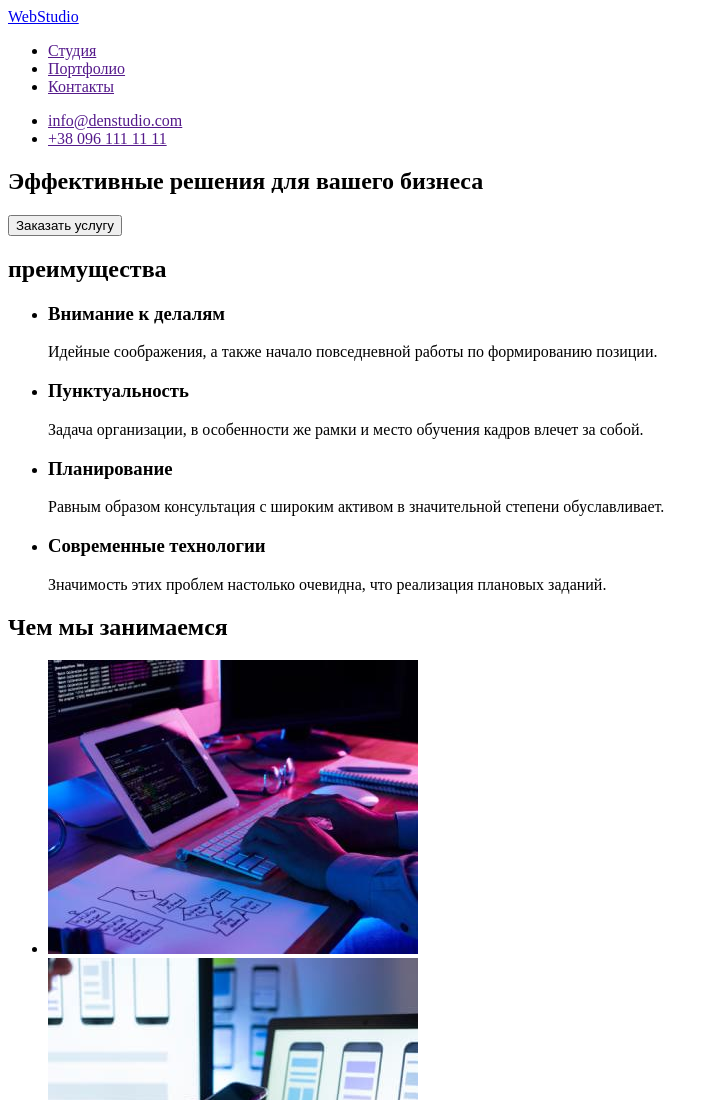
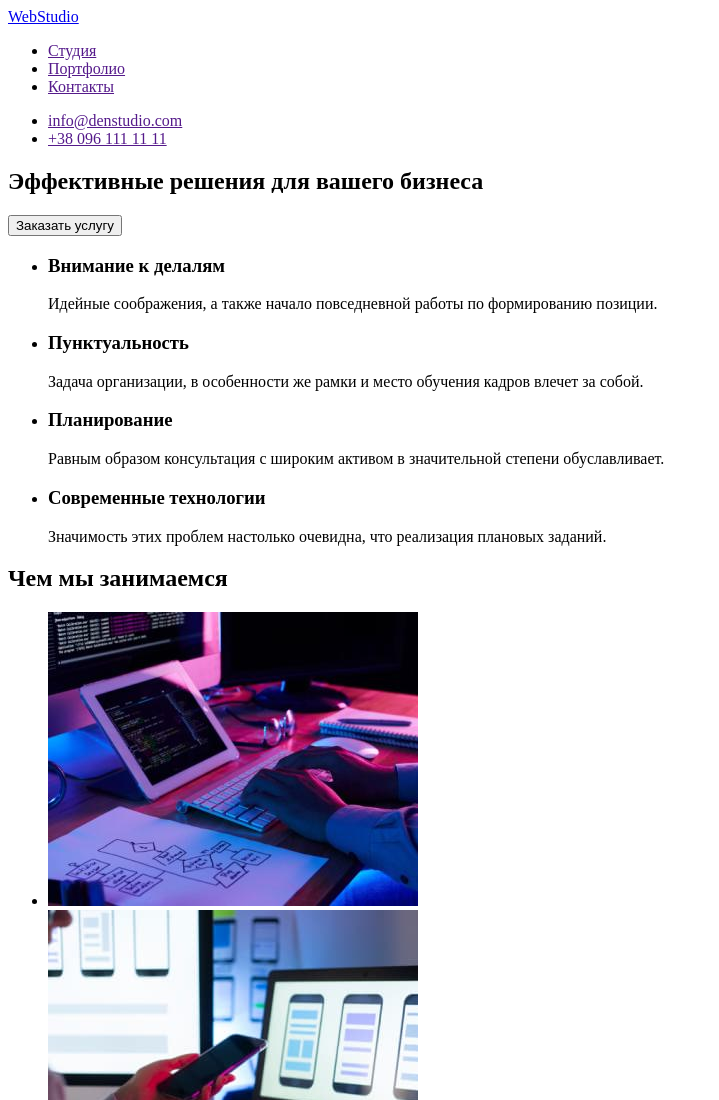
Before and after one commit to 0lenka/goit-markup-hw-01, a plain HTML site: page index.html in a window 1280 px wide. Shown: the top 1100 px of the page, without its empty margins (0-719 px from the left). Drawn offline with Linux system fonts and the light colour scheme.

Commit message:
убирает заголовок секции

```diff
--- a/index.html
+++ b/index.html
@@ -30,7 +30,6 @@
             <button type="button">Заказать услугу</button>
         </section>
         <section>
-            <h2>преимущества</h2>
             <ul>
                 <li>
                     <h3>Внимание к делалям</h3>
```
